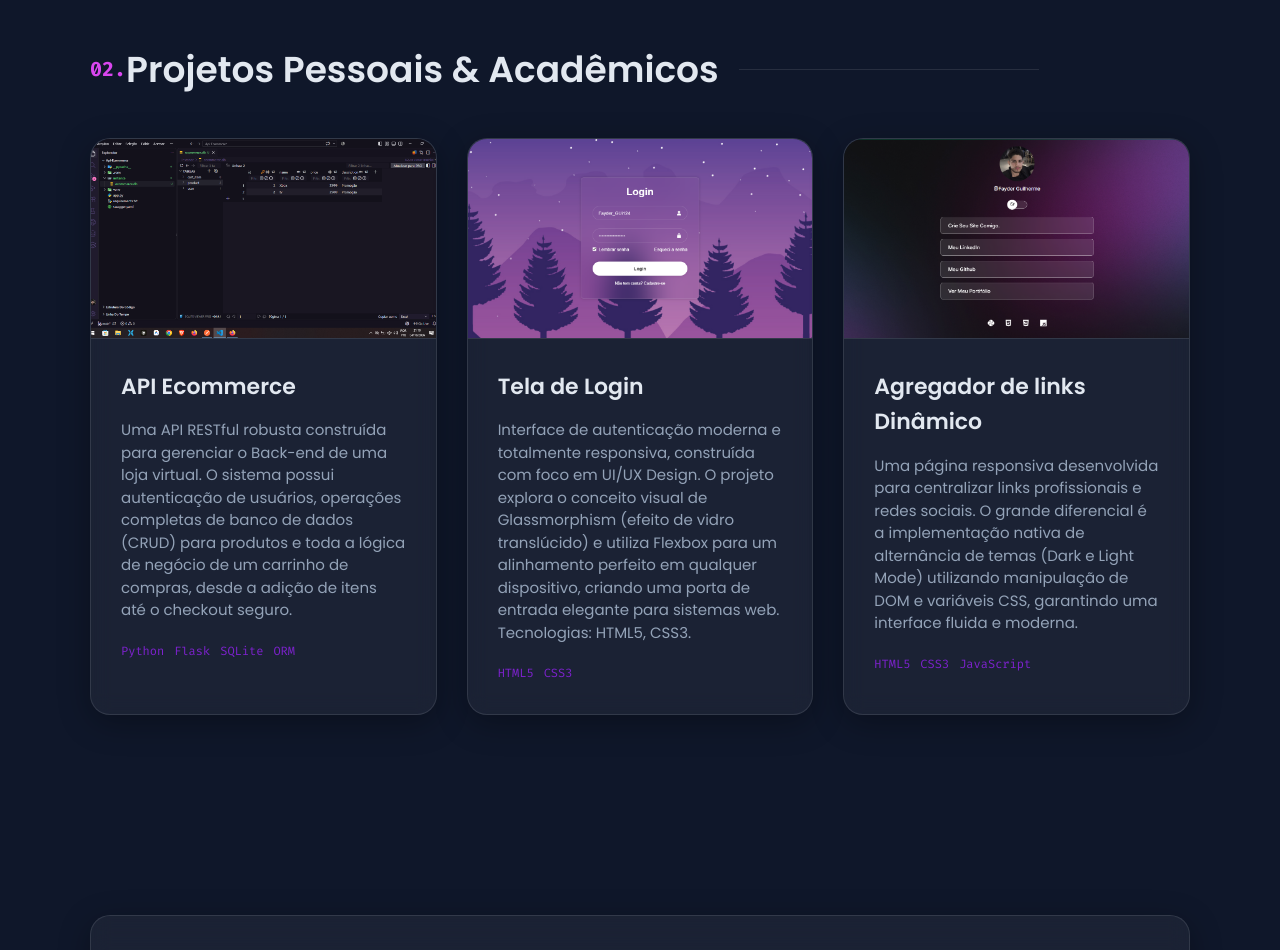
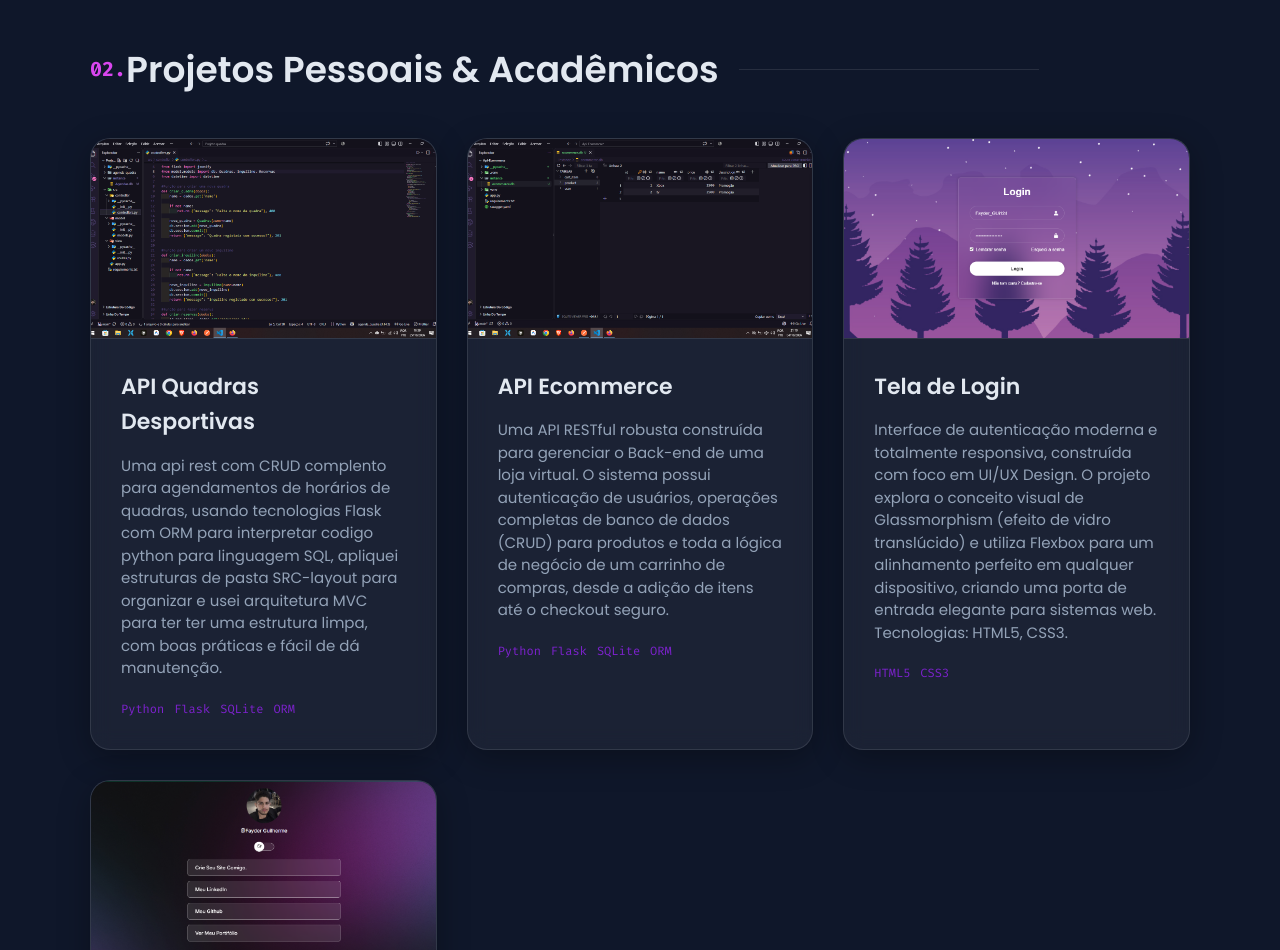
Before and after one commit to Fayderguilherme/Site-meu-Portif-lio, a plain HTML site: page index.html in a window 1280 px wide. Shown: the part 1640-2590 px from the top of the page. Drawn offline with Linux system fonts and the light colour scheme.

Commit message:
Adicionando mais projetos para o portfólio

```diff
--- a/index.html
+++ b/index.html
@@ -83,7 +83,26 @@
         <div class="project-grid">
 
             <!-- Projeto 1 -->
-            <a href="" target="_blank" class="project-card glass-card">
+            <a href="https://github.com/Fayderguilherme/API-Quadras-Desportivas" target="_blank" class="project-card glass-card">
+                <div class="project-image-container">
+                    <img src="assets/Quadras api.png" alt="Print do projeto Api Quadras Desportivas" class="project-img">
+                </div>
+                <div class="project-content">
+                    <h3 class="project-title">API Quadras Desportivas <span class="link-icon">↗</span></h3>
+                    <p class="project-description">
+                        Uma api rest com CRUD complento para agendamentos de horários de quadras, usando tecnologias Flask com ORM para interpretar codigo python para linguagem SQL, apliquei estruturas de pasta SRC-layout para organizar e usei arquitetura MVC para ter ter uma estrutura limpa, com boas práticas e fácil de dá manutenção.
+                    </p>
+                    <ul class="project-tech-list">
+                        <li>Python</li>
+                        <li>Flask</li>
+                        <li>SQLite</li>
+                        <li>ORM</li>
+                    </ul>
+                </div>
+            </a>
+
+            <!-- Projeto 2 -->
+            <a href="https://github.com/Fayderguilherme/Api-Ecommerce" target="_blank" class="project-card glass-card">
                 <div class="project-image-container">
                     <img src="assets/flask (1).png" alt="Print do projeto Api ecommerce" class="project-img">
                 </div>
@@ -101,7 +120,7 @@
                 </div>
             </a>
 
-            <!-- Projeto 2 -->
+            <!-- Projeto 3 -->
             <a href="https://telalogi.netlify.app/" target="_blank" class="project-card glass-card">
                 <div class="project-image-container">
                     <img src="assets/login.png" alt="print da tela login" class="project-img">
@@ -120,7 +139,7 @@ Tecnologias: HTML5, CSS3.
                 </div>
             </a>
 
-            <!-- Projeto 3 -->
+            <!-- Projeto 4 -->
             <a href="https://agregadordelink.netlify.app/" target="_blank" class="project-card glass-card">
                 <div class="project-image-container">
                     <img src="assets/links.png" alt="Print da tela link" class="project-img">
```
Also changed, not shown: assets/Quadras api.png (added).
